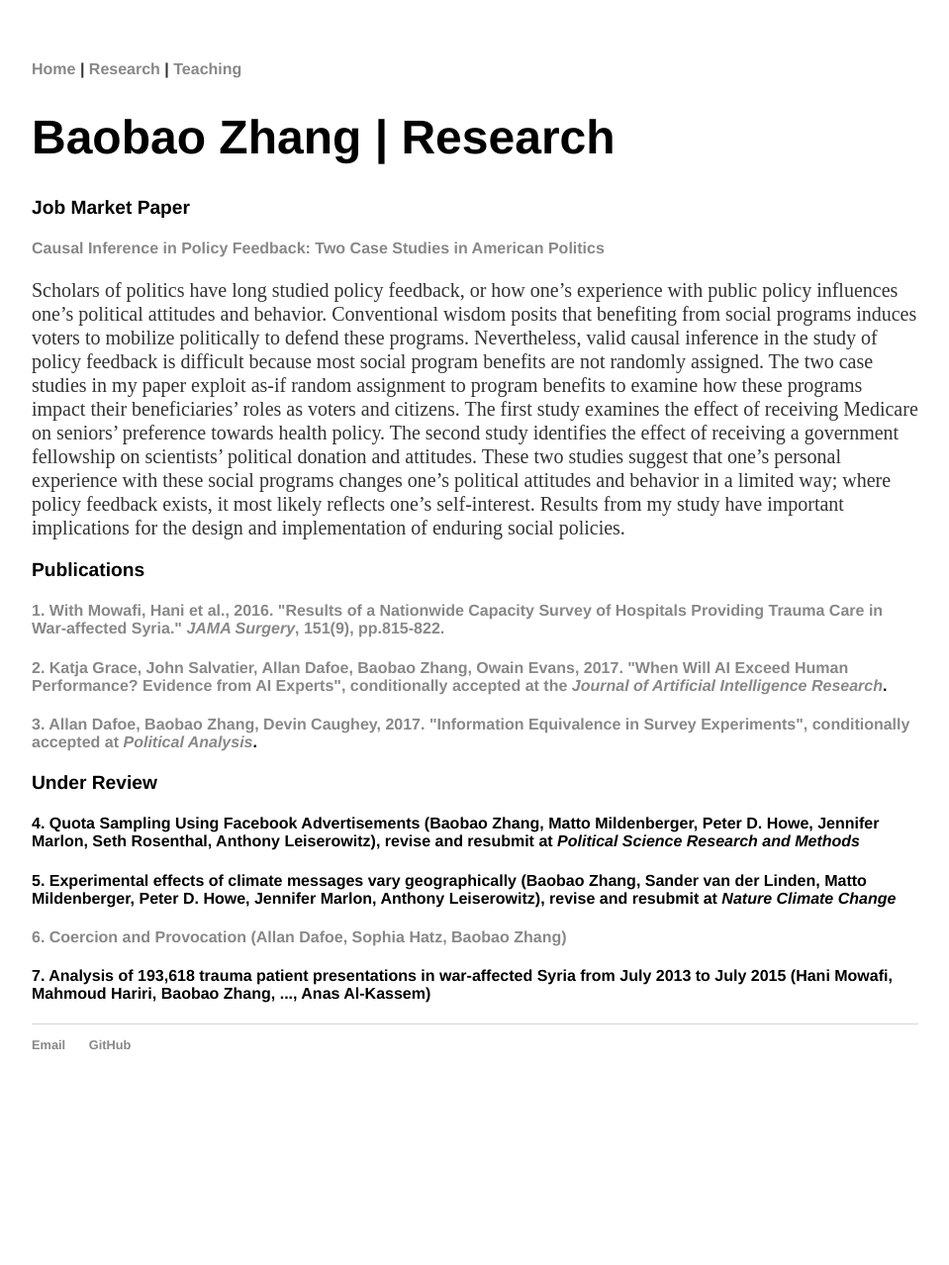
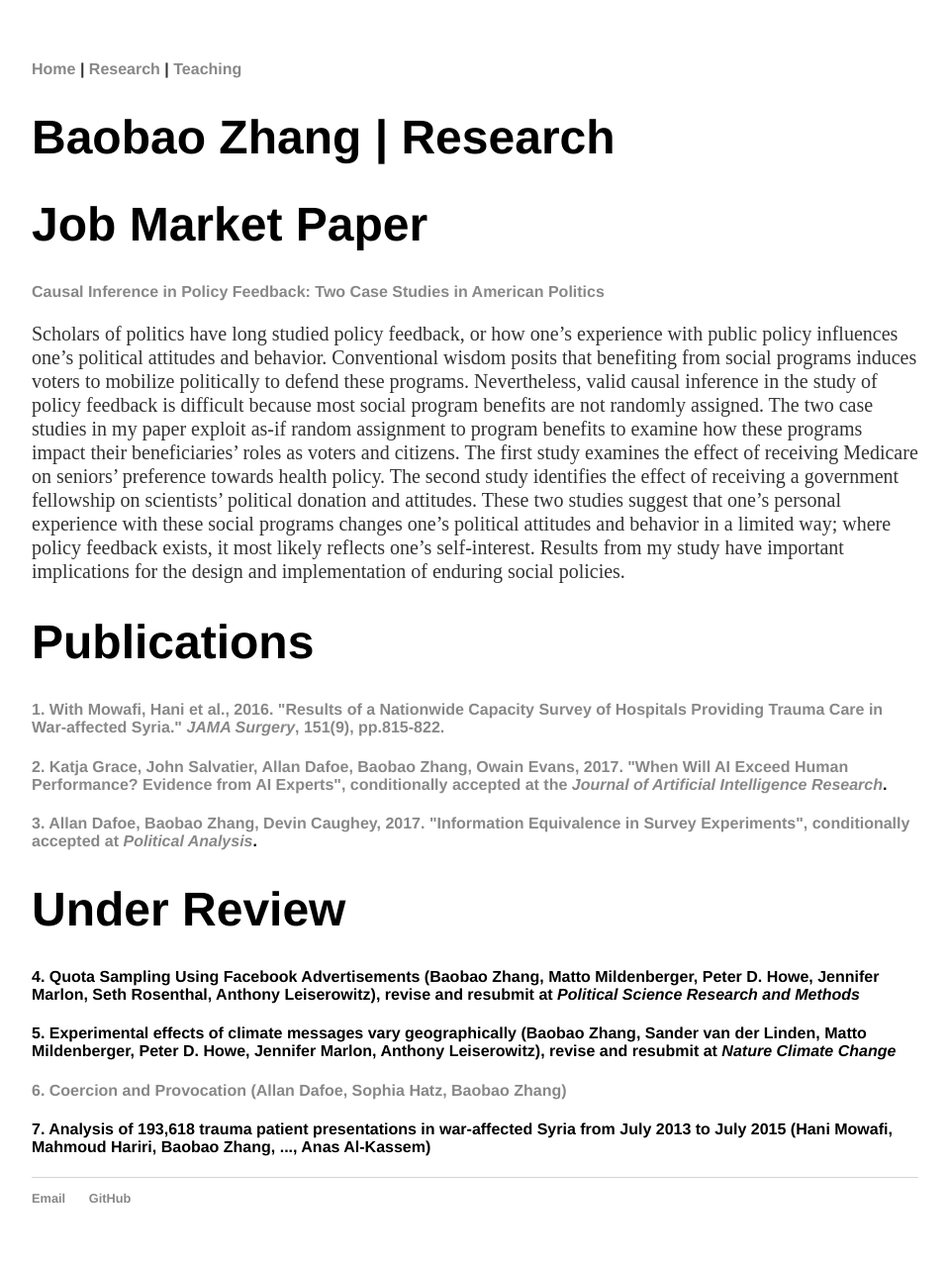
Before and after one commit to morganlivingston/baobaofzhang.github.io, a Jekyll site: the page built from research.html, in a window 1280 px wide. Shown: the whole page at 99% size, without its empty margins (160-1119 px from the left). Built offline with Jekyll 4.4.1, drawn with Linux system fonts in a browser that asks for light colours; before the commit the page ends 1124 px from its top, so only the background shows below that.

```diff
--- a/research.html
+++ b/research.html
@@ -6,19 +6,19 @@ title: Research
 		<div class="blurb">
 			<h1>Baobao Zhang | Research</h1>
 
-<h3>Job Market Paper</h3>
+<h1>Job Market Paper</h1>
 
 			<h4><a href="documents/baobao_zhang_writing_sample.pdf"><b>Causal Inference in Policy Feedback: Two Case Studies in American Politics</b></a></h4>
 
 <p>
 Scholars of politics have long studied policy feedback, or how one’s experience with public policy influences one’s political attitudes and behavior. Conventional wisdom posits that benefiting from social programs induces voters to mobilize politically to defend these programs. Nevertheless, valid causal inference in the study of policy feedback is difficult because most social program benefits are not randomly assigned. The two case studies in my paper exploit as-if random assignment to program benefits to examine how these programs impact their beneficiaries’ roles as voters and citizens. The first study examines the effect of receiving Medicare on seniors’ preference towards health policy. The second study identifies the effect of receiving a government fellowship on scientists’ political donation and attitudes. These two studies suggest that one’s personal experience with these social programs changes one’s political attitudes and behavior in a limited way; where policy feedback exists, it most likely reflects one’s self-interest. Results from my study have important implications for the design and implementation of enduring social policies.
 </p>
-			<h3>Publications</h3>
+			<h1>Publications</h1>
   <h4><a href="https://www.ncbi.nlm.nih.gov/pubmed?term=27332144">1. With Mowafi, Hani et al., 2016. "Results of a Nationwide Capacity Survey of Hospitals Providing Trauma Care in War-affected Syria." <i>JAMA Surgery</i>, 151(9), pp.815-822.</a></h4>
 <h4><a href="https://arxiv.org/abs/1705.08807">2. Katja Grace, John Salvatier, Allan Dafoe, Baobao Zhang, Owain Evans, 2017. "When Will AI Exceed Human Performance? Evidence from AI Experts", conditionally accepted at the <i>Journal of Artificial Intelligence Research</i></a>.</h4>
 <h4><a href="http://www.allandafoe.com/ie">3. Allan Dafoe, Baobao Zhang, Devin Caughey, 2017. "Information Equivalence in Survey Experiments", conditionally accepted at <i>Political Analysis</i></a>.</h4>
 
-			<h3>Under Review</h3>
+			<h1>Under Review</h1>
 <h4>4. Quota Sampling Using Facebook Advertisements (Baobao Zhang, Matto Mildenberger, Peter D. Howe, Jennifer Marlon, Seth Rosenthal, Anthony Leiserowitz), revise and resubmit at <i>Political Science Research and Methods</i></h4>
 <h4>5. Experimental effects of climate messages vary geographically (Baobao Zhang, Sander van der Linden, Matto Mildenberger, Peter D. Howe, Jennifer Marlon, Anthony Leiserowitz), revise and resubmit at <i>Nature Climate Change</i></h4>
 <h4><a href="http://www.allandafoe.com/provocation.pdf">6. Coercion and Provocation (Allan Dafoe, Sophia Hatz, Baobao Zhang)</a></h4>
```
